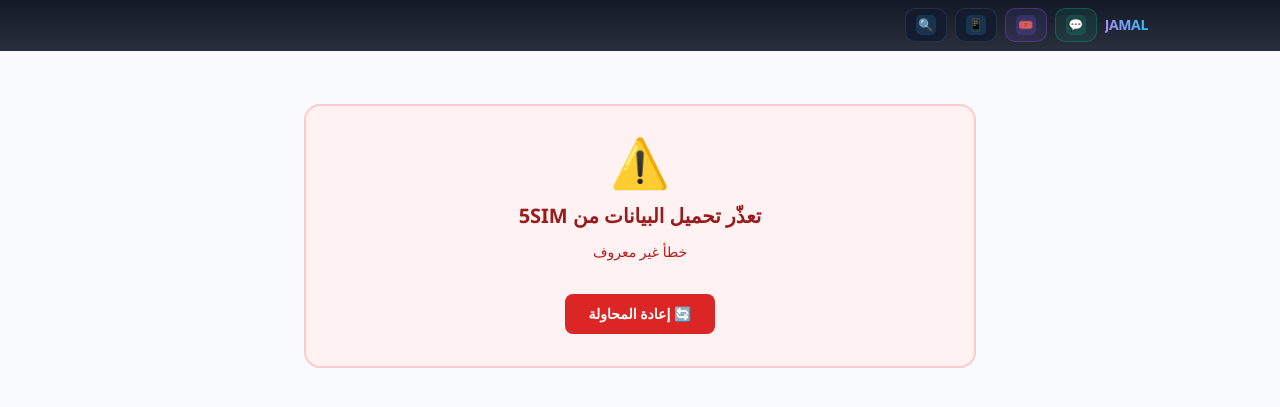
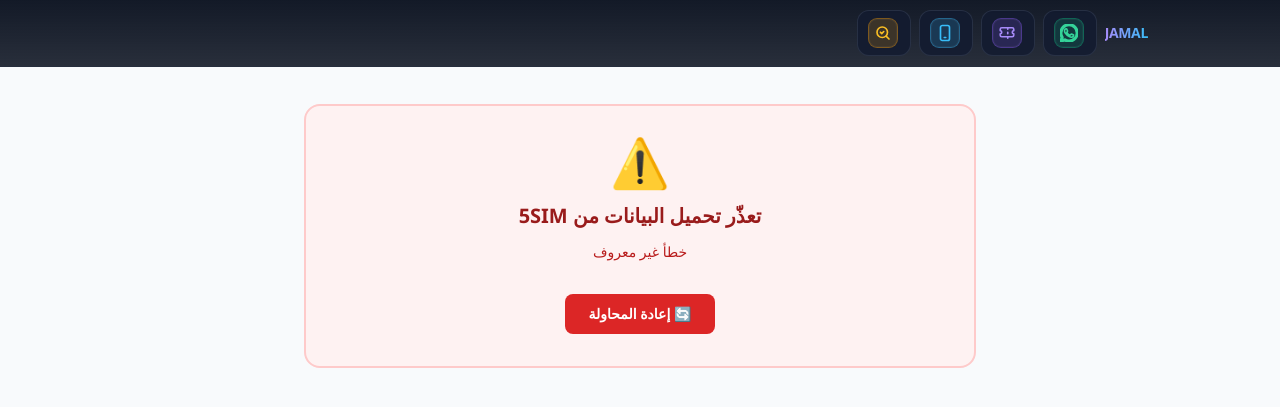
Before and after one commit to 6838gamal/Virtual-Numbers-Leasing, a FastAPI app: template templates/buy.html in a window 1280 px wide. Shown: the top 407 px of the page. Run offline with FastAPI, Linux system fonts and the light colour scheme; the template is opened without the code that fills it, so the values that code supplies are empty; parts of the project's set-up code (start-up, migrations or seed data) failed here and were passed over; some libraries are stand-ins or nearby versions.

Commit message:
Update buy.html

```diff
--- a/templates/buy.html
+++ b/templates/buy.html
@@ -21,21 +21,69 @@
       background:linear-gradient(180deg, rgba(11,18,32,0.97), rgba(11,18,32,0.88));
       backdrop-filter:blur(14px);
       border-bottom:1px solid var(--line);
-      padding:8px 14px;
+      padding:10px 14px;
     }
+
     .hud-chip {
-      display:inline-flex; align-items:center; gap:5px;
-      padding:6px 10px; border-radius:10px;
+      display:inline-flex; align-items:center; gap:8px;
+      padding:7px 12px 7px 10px; border-radius:12px;
       background:rgba(19,28,49,0.85); border:1px solid var(--line);
-      font-size:11px; font-weight:700; color:#cbd5e1;
-      transition:all .15s; white-space:nowrap; cursor:pointer;
-      text-decoration:none;
+      font-size:12px; font-weight:700; color:#e2e8f0;
+      transition:all .18s ease; white-space:nowrap; cursor:pointer;
+      text-decoration:none; line-height:1;
     }
-    .hud-chip:hover { border-color:var(--accent); background:rgba(56,189,248,0.08); }
-    .hud-chip .val { color:var(--accent); font-variant-numeric:tabular-nums; }
+    .hud-chip:hover {
+      border-color:var(--accent);
+      background:rgba(56,189,248,0.10);
+      transform:translateY(-1px);
+      box-shadow:0 4px 14px rgba(56,189,248,0.18);
+    }
+    .hud-chip:active { transform:translateY(0); }
+
+    /* 🔹 الأيقونة: مربع أكبر + SVG واضح + توهج */
     .hud-chip .ico {
-      width:20px; height:20px; display:inline-flex; align-items:center; justify-content:center;
-      border-radius:5px; background:rgba(56,189,248,0.15); font-size:12px;
+      width:30px; height:30px;
+      display:inline-flex; align-items:center; justify-content:center;
+      border-radius:9px;
+      background:rgba(56,189,248,0.16);
+      border:1px solid rgba(56,189,248,0.25);
+      box-shadow:0 0 0 1px rgba(255,255,255,0.04) inset;
+      transition:transform .18s ease, box-shadow .18s ease;
+      flex-shrink:0;
+    }
+    .hud-chip:hover .ico {
+      transform:scale(1.08);
+      box-shadow:0 0 12px rgba(56,189,248,0.45);
+    }
+    .hud-chip .ico svg {
+      width:18px; height:18px;
+      stroke-width:2.2;
+      stroke:currentColor;
+      fill:none;
+      display:block;
+    }
+
+    /* ألوان مخصصة لكل زر */
+    .hud-chip.whatsapp .ico { background:rgba(16,185,129,0.18); border-color:rgba(16,185,129,0.35); color:#34d399; }
+    .hud-chip.whatsapp:hover { border-color:#34d399; box-shadow:0 4px 14px rgba(16,185,129,0.25); }
+    .hud-chip.whatsapp:hover .ico { box-shadow:0 0 12px rgba(16,185,129,0.5); }
+
+    .hud-chip.voucher .ico { background:rgba(139,92,246,0.18); border-color:rgba(139,92,246,0.35); color:#a78bfa; }
+    .hud-chip.voucher:hover { border-color:#a78bfa; box-shadow:0 4px 14px rgba(139,92,246,0.25); }
+    .hud-chip.voucher:hover .ico { box-shadow:0 0 12px rgba(139,92,246,0.5); }
+
+    .hud-chip.buy .ico { background:rgba(56,189,248,0.18); border-color:rgba(56,189,248,0.35); color:#38bdf8; }
+    .hud-chip.buy:hover { border-color:#38bdf8; }
+
+    .hud-chip.verify .ico { background:rgba(245,158,11,0.18); border-color:rgba(245,158,11,0.35); color:#fbbf24; }
+    .hud-chip.verify:hover { border-color:#fbbf24; box-shadow:0 4px 14px rgba(245,158,11,0.25); }
+    .hud-chip.verify:hover .ico { box-shadow:0 0 12px rgba(245,158,11,0.5); }
+
+    /* إخفاء النص على الجوال مع بقاء الأيقونة واضحة */
+    @media (max-width: 640px) {
+      .hud-chip { padding:6px; gap:0; border-radius:11px; }
+      .hud-chip .ico { width:34px; height:34px; }
+      .hud-chip .ico svg { width:20px; height:20px; }
     }
 
     .main-area { padding-top:72px; padding-bottom:24px; min-height:100vh; }
@@ -107,28 +155,56 @@
         JAMAL
       </div>
 
+      <!-- 💬 واتساب -->
       <a href="https://wa.me/966578405137" target="_blank" rel="noopener"
-         class="hud-chip !bg-emerald-500/10 !border-emerald-500/30 !text-emerald-300 hover:!bg-emerald-500/20"
-         title="خدمة عملاء واتساب">
-        <span class="ico !bg-emerald-500/20">💬</span>
+         class="hud-chip whatsapp"
+         aria-label="خدمة عملاء واتساب" title="خدمة عملاء واتساب">
+        <span class="ico" aria-hidden="true">
+          <svg viewBox="0 0 24 24" fill="currentColor" stroke="none">
+            <path d="M17.472 14.382c-.297-.149-1.758-.867-2.03-.967-.273-.099-.471-.148-.67.15-.197.297-.767.966-.94 1.164-.173.199-.347.223-.644.075-.297-.15-1.255-.463-2.39-1.475-.883-.788-1.48-1.761-1.653-2.059-.173-.297-.018-.458.13-.606.134-.133.298-.347.446-.52.149-.174.198-.298.298-.497.099-.198.05-.371-.025-.52-.075-.149-.669-1.612-.916-2.207-.242-.579-.487-.5-.669-.51-.173-.008-.371-.01-.57-.01-.198 0-.52.074-.792.372-.272.297-1.04 1.016-1.04 2.479 0 1.462 1.065 2.875 1.213 3.074.149.198 2.096 3.2 5.077 4.487.709.306 1.262.489 1.694.626.712.226 1.36.194 1.872.118.571-.085 1.758-.719 2.006-1.413.248-.694.248-1.289.173-1.413-.074-.124-.272-.198-.57-.347m-5.421 7.403h-.004a9.87 9.87 0 01-5.031-1.378l-.361-.214-3.741.982.998-3.648-.235-.374a9.86 9.86 0 01-1.51-5.26c.001-5.45 4.436-9.884 9.888-9.884 2.64 0 5.122 1.03 6.988 2.898a9.825 9.825 0 012.893 6.994c-.003 5.45-4.437 9.884-9.885 9.884m8.413-18.297A11.815 11.815 0 0012.05 0C5.495 0 .16 5.335.157 11.892c0 2.096.547 4.142 1.588 5.945L.057 24l6.305-1.654a11.882 11.882 0 005.683 1.448h.005c6.554 0 11.89-5.335 11.893-11.893A11.821 11.821 0 0020.464 3.488"/>
+          </svg>
+        </span>
         <span class="hidden sm:inline">واتساب</span>
       </a>
 
+      <!-- 🎟️ شراء كود -->
       <a href="https://rivalstore.xyz/ar/%D8%A7%D9%84%D8%A3%D8%B1%D9%82%D8%A7%D9%85-%D8%A7%D9%84%D8%A5%D9%81%D8%AA%D8%B1%D8%A7%D8%B6%D9%8A%D8%A9/c1344820948?filters"
          target="_blank" rel="noopener"
-         class="hud-chip !bg-violet-500/10 !border-violet-500/30 !text-violet-300 hover:!bg-violet-500/20"
-         title="شراء كود">
-        <span class="ico !bg-violet-500/20">🎟️</span>
+         class="hud-chip voucher"
+         aria-label="شراء كود" title="شراء كود">
+        <span class="ico" aria-hidden="true">
+          <svg viewBox="0 0 24 24" fill="none" stroke="currentColor" stroke-linecap="round" stroke-linejoin="round">
+            <path d="M3 9V7a2 2 0 0 1 2-2h14a2 2 0 0 1 2 2v2a2 2 0 0 0 0 4v2a2 2 0 0 1-2 2H5a2 2 0 0 1-2-2v-2a2 2 0 0 0 0-4z"/>
+            <path d="M13 5v2M13 17v2M13 11v2"/>
+          </svg>
+        </span>
         <span class="hidden sm:inline">شراء كود</span>
       </a>
 
-      <button type="button" onclick="scrollToBuy()" class="hud-chip" title="شراء رقم">
-        <span class="ico">📱</span>
+      <!-- 📱 شراء رقم -->
+      <button type="button" onclick="scrollToBuy()"
+              class="hud-chip buy"
+              aria-label="شراء رقم" title="شراء رقم">
+        <span class="ico" aria-hidden="true">
+          <svg viewBox="0 0 24 24" fill="none" stroke="currentColor" stroke-linecap="round" stroke-linejoin="round">
+            <rect x="6" y="2" width="12" height="20" rx="2.5"/>
+            <path d="M11 18h2"/>
+          </svg>
+        </span>
         <span class="hidden sm:inline">شراء رقم</span>
       </button>
 
-      <button type="button" onclick="openModal('verifyCodeModal')" class="hud-chip" title="التحقق من الأكواد">
-        <span class="ico">🔍</span>
+      <!-- 🔍 تحقق -->
+      <button type="button" onclick="openModal('verifyCodeModal')"
+              class="hud-chip verify"
+              aria-label="التحقق من الأكواد" title="التحقق من الأكواد">
+        <span class="ico" aria-hidden="true">
+          <svg viewBox="0 0 24 24" fill="none" stroke="currentColor" stroke-linecap="round" stroke-linejoin="round">
+            <circle cx="11" cy="11" r="7"/>
+            <path d="m20 20-3.5-3.5"/>
+            <path d="m8.5 11 1.8 1.8L13 10"/>
+          </svg>
+        </span>
         <span class="hidden sm:inline">تحقق</span>
       </button>
 
```
